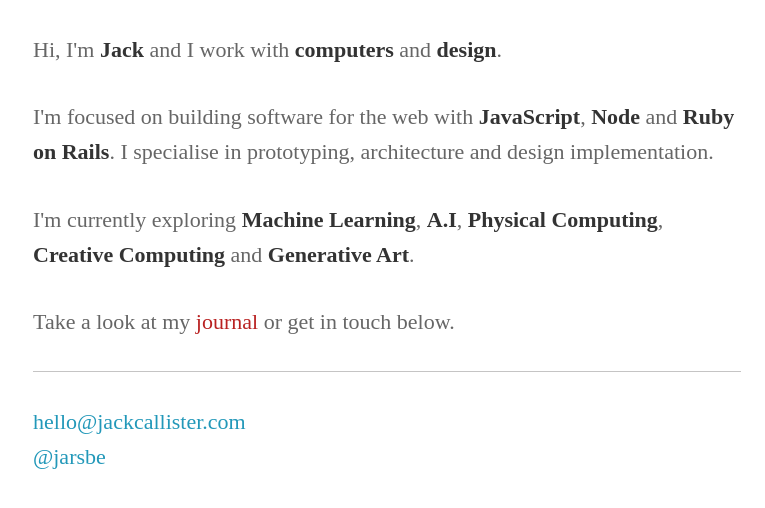
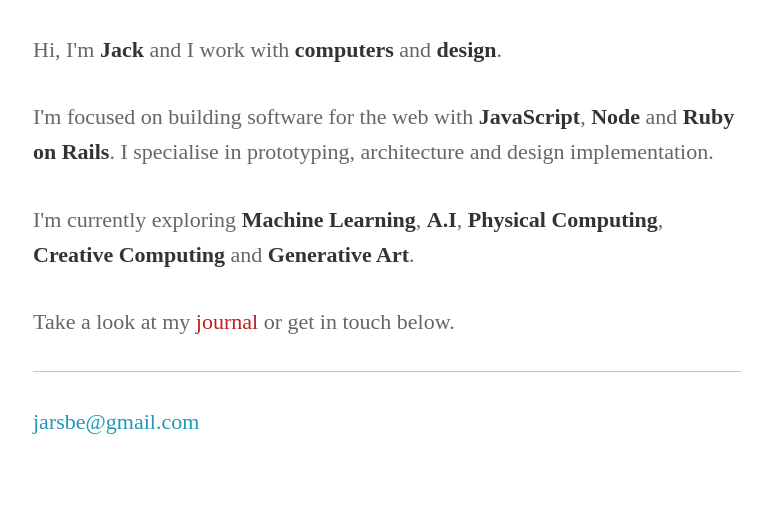
Before and after one commit to jackcallister/jarsbe.github.io, a Jekyll site: the page built from index.html, in a window 1280 px wide. Shown: the top 508 px of the page, without its empty margins (253-1018 px from the left). Built offline with Jekyll 4.4.1, drawn with Linux system fonts in a browser that asks for light colours.

Commit message:
Update default.html

```diff
--- a/_layouts/default.html
+++ b/_layouts/default.html
@@ -23,8 +23,7 @@
 
     <footer>
       <p>
-        <a href="mailto:hello@jackcallister.com">hello@jackcallister.com</a><br>
-        <a href="http://twitter.com/jarsbe">@jarsbe</a><br>
+        <a href="mailto:jarsbe@gmail.com">jarsbe@gmail.com</a><br>
       </p>
     </footer>
 
```
